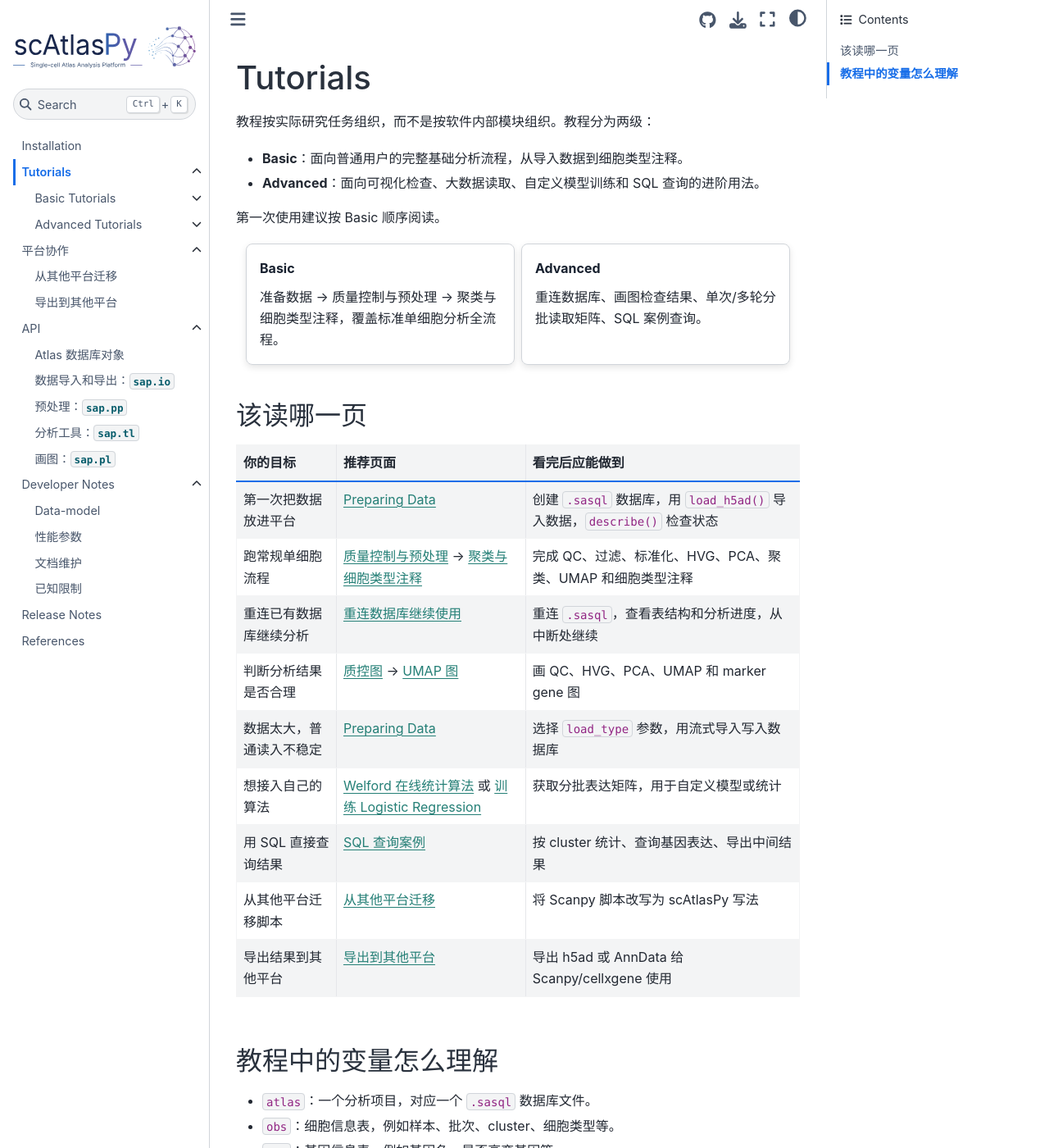
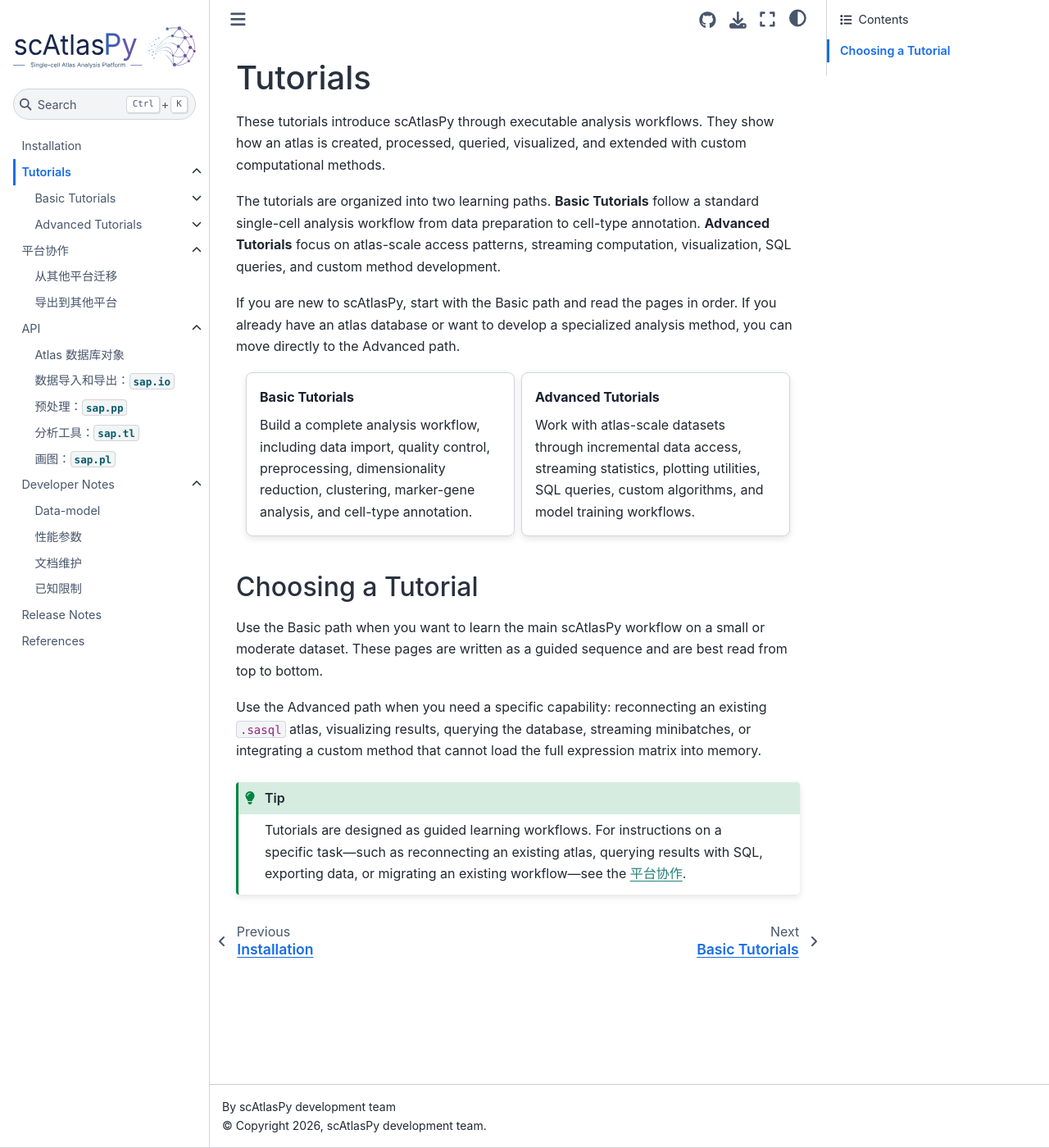
Before and after one commit to scAtlasPy/scAtlasPy, a Sphinx documentation site: the page built from docs/tutorials/index.md, in a window 1280 px wide and 1400 px high. Shown: the whole window at 82% size. Built offline with Sphinx 7.4.7 and the Sphinx Book theme 1.1.4, drawn with Linux system fonts in a browser that asks for light colours; some of the changed text lies outside the part shown.

Commit message:
finish index.md, installation.md, verify ipynb format for tutorials

````diff
--- a/docs/conf.py
+++ b/docs/conf.py
@@ -18,7 +18,7 @@ release = "0.1.0"
 version = release
 
 extensions = [
-    "myst_parser",
+    "myst_nb",
     "sphinx.ext.autodoc",
     "sphinx.ext.autosummary",
     "sphinx.ext.napoleon",
@@ -46,10 +46,11 @@ except Exception:
 
 source_suffix = {
     ".rst": "restructuredtext",
-    ".md": "markdown",
+    ".md": "myst-nb",
+    ".ipynb": "myst-nb",
 }
 master_doc = "index"
-exclude_patterns = ["_build", "Thumbs.db", ".DS_Store", "index_structure.md"]
+exclude_patterns = ["_build", "Thumbs.db", ".DS_Store", "structure"]
 
 myst_enable_extensions = [
     "colon_fence",
@@ -58,6 +59,9 @@ myst_enable_extensions = [
     "amsmath",
 ]
 myst_heading_anchors = 3
+nb_execution_mode = "off"
+nb_execution_timeout = 120
+nb_output_stderr = "remove"
 
 html_theme = "sphinx_book_theme"
 html_title = "A scalable Python platform for atlas-scale single-cell omics analysis beyond in-memory limits"
--- a/docs/installation.md
+++ b/docs/installation.md
@@ -1,104 +1,176 @@
 # Installation
 
-本页说明如何安装配置 scAtlasPy，并确认当前环境可以完整运行。下面的命令假设你已经拿到了项目代码，并且当前目录记为 `<repo>`。
+scAtlasPy requires Python 3.10 or later. It can be added to an existing
+single-cell analysis environment or installed in a new environment created for
+an analysis project.
 
+## Install scAtlasPy
 
-## 环境要求
-
-推荐使用 Python 3.10 或更高版本。当前源码包的运行依赖在仓库根目录的 `pyproject.toml` 中声明，主要包括：
-
-- `duckdb`：保存和查询 Atlas 数据库。
-- `scanpy`、`anndata`：读取和导出常见单细胞数据格式。
-- `numpy`、`pandas`、`scipy`、`scikit-learn`：矩阵计算、表格处理和机器学习。
-- `matplotlib`、`umap-learn`：可视化和 UMAP。
-
-
-## 安装运行依赖
-
-进入仓库根目录：
+Activate the Python environment used for your project, then install the latest
+stable release from PyPI:
 
 ```bash
-cd <repo>
+pip install scatlaspy
 ```
 
-以 editable mode 安装当前源码包和运行依赖：
+Required runtime dependencies are installed automatically.
+
+To upgrade an existing installation:
 
 ```bash
-python -m pip install -e .
+pip install --upgrade scatlaspy
 ```
 
-editable mode 会让 Python 直接使用 `src/scatlaspy/` 中的源码。修改源码后通常不需要重新安装。
+```{note}
+Before the first public PyPI release, install the current version from GitHub as
+described in {ref}`install-from-source`.
+```
 
-如果你只是临时运行源码而不安装包，也可以手动设置 `PYTHONPATH`：
+## Verify the Installation
+
+Start Python and import scAtlasPy:
+
+```python
+import scatlaspy as sap
+
+print(sap.__version__)
+```
+
+The installed version should be printed without an import error.
+
+## Create a New Project Environment
+
+Skip this section when you already have a suitable Python environment for your
+analysis project.
+
+A project environment provides control over package versions while allowing
+scAtlasPy and the other analysis, visualization, and machine-learning tools used
+in the same workflow to be installed together.
+
+For conda or mamba:
 
 ```bash
-export PYTHONPATH=$PWD/src:$PYTHONPATH
+conda create -n atlas-project python=3.11 pip
+conda activate atlas-project
+pip install --upgrade pip
+pip install scatlaspy
 ```
 
-如果你不在仓库根目录，也可以写成绝对路径：
+Replace `conda` with `mamba` when using Mamba.
+
+For Python's built-in `venv`:
 
 ```bash
-export PYTHONPATH=<repo>/src:$PYTHONPATH
+python -m venv .venv
+source .venv/bin/activate
+pip install --upgrade pip
+pip install scatlaspy
 ```
 
-## 检查环境
+## Optional Dependencies
 
-先确认 `scatlaspy` 可以导入：
+The standard installation includes the dependencies required for core
+scAtlasPy workflows. Some computational methods may require additional
+frameworks that are not installed automatically.
+
+For example, machine-learning workflows may require PyTorch. Install such
+frameworks according to the requirements of the corresponding workflow and your
+computing environment. GPU-enabled packages should be selected to match the
+available hardware and CUDA configuration.
+
+The documentation for each optional workflow identifies any additional
+dependencies that are required.
+
+(install-from-source)=
+## Install from Source
+
+Install the current development version directly from GitHub to use features
+that have not yet been included in a stable release:
 
 ```bash
-python -c "import scatlaspy as sap; print(sap.Atlas)"
+pip install "scatlaspy @ git+https://github.com/GaoLab-XDU/scAtlasPy.git"
 ```
 
-如果命令能正常输出 `sap.Atlas`，说明包已经可以被当前 Python 环境找到。
+To modify scAtlasPy itself, clone the repository and install it in editable
+mode:
 
-## 可选：用 PBMC3k 流程测试安装环境
-
-PBMC3k 是一个常用的单细胞 RNA-seq 入门数据集，包含约 3,000 个外周血单个核细胞。PBMC 中通常能看到 T 细胞、B 细胞、NK 细胞、单核细胞等免疫细胞类型，因此它经常被用来测试与演示单细胞数据的质控、标准化、降维和聚类流程。
-
-此处用于确认 scAtlasPy 是否可以在当前环境中正常运行。完成后，通常会得到一个 scAtlasPy 数据库文件和一个从数据库导出的 h5ad 文件。
-
-你可以在 Python 脚本或 notebook 中运行一个小型 PBMC3k 流程，确认 scAtlasPy 可以创建 Atlas 数据库、导入 h5ad、执行 QC 和导出结果。运行过程中可以打印类似日志：
-
-```text
-[quickstart] load Scanpy PBMC3k dataset
-[quickstart] create Atlas database
-[quickstart] import h5ad into Atlas
-[quickstart] calculate QC metrics
-[quickstart] filter cells and genes
-[quickstart] normalize and log1p
-[quickstart] find highly variable genes
-[quickstart] scale
-[quickstart] export h5ad: data/quickstart_out.h5ad
-[quickstart] done
+```bash
+git clone https://github.com/GaoLab-XDU/scAtlasPy.git
+cd scAtlasPy
+pip install -e .
 ```
 
-看到 `[quickstart] done` 表示示例流程已经完整跑完。
+Editable mode makes the active environment import scAtlasPy directly from the
+source tree. Changes to Python source files are therefore available without
+reinstalling the package.
 
-示例流程通常会在当前目录创建：
+Install the additional dependencies required for testing or documentation
+development with:
 
-```text
-data/quickstart_pbmc3k.h5ad
-data/quickstart_demo.sasql
-data/quickstart_out.h5ad
+```bash
+pip install -e ".[test]"
+pip install -e ".[docs]"
 ```
 
-其中：
+The dependency groups can also be installed together:
 
-- `quickstart_pbmc3k.h5ad` 是示例输入数据。
-- `quickstart_demo.sasql` 是 scAtlasPy 保存分析结果的 Atlas 数据库。
-- `quickstart_out.h5ad` 是从 Atlas 数据库导出的 h5ad 文件。
-
-```{warning}
-如果你的示例脚本会删除同名的 `data/quickstart_demo.sasql` 后重新创建数据库，请确认该文件不是你需要保留的分析结果。
+```bash
+pip install -e ".[test,docs]"
 ```
 
+Instructions for running the test suite and building the documentation are
+provided in the contributor documentation.
 
-## 下一步
+## Troubleshooting
 
-如果安装或 quickstart 运行失败，优先检查依赖是否安装完整、包是否通过 `python -m pip install -e .` 安装到当前环境，或者 `PYTHONPATH` 是否指向 `<repo>/src`。
+### `scatlaspy` cannot be imported
 
-- 将你的数据集文件写入 Atlas 数据库，阅读 {doc}`tutorials/basic/preparing-data`。
-- 继续完成标准单细胞流程：{doc}`tutorials/basic/quality-control-preprocessing` → {doc}`tutorials/basic/clustering-cell-type-annotation`。
-- 学习如何画 QC、HVG、PCA、UMAP 和 marker gene 图：{doc}`tutorials/advanced/qc-plots`。
-- 数据集太大时，在导入教程中选择流式导入：{doc}`tutorials/basic/preparing-data`。
-- 已经熟悉 Scanpy 的用户，查看迁移对照：{doc}`how-to/migrate-from-other-platforms`。
+Confirm that scAtlasPy is installed in the environment used to run the
+analysis:
+
+```bash
+pip show scatlaspy
+python -c "import sys; print(sys.executable)"
+```
+
+When multiple Python installations are available, invoke `pip` through the
+intended interpreter:
+
+```bash
+python -m pip install scatlaspy
+```
+
+This ensures that scAtlasPy is installed for that Python interpreter.
+
+### No matching distribution is available
+
+Check the Python version:
+
+```bash
+python --version
+```
+
+scAtlasPy requires Python 3.10 or later. Updating `pip` may also resolve package
+discovery or compatibility problems:
+
+```bash
+pip install --upgrade pip
+pip install scatlaspy
+```
+
+Before the first public PyPI release, install scAtlasPy directly from GitHub:
+
+```bash
+pip install "scatlaspy @ git+https://github.com/GaoLab-XDU/scAtlasPy.git"
+```
+
+## Next Steps
+
+After installing scAtlasPy:
+
+- Follow the {doc}`tutorials/index` to run a complete analysis workflow.
+- Prepare an atlas from your own data with
+  {doc}`tutorials/basic/preparing-data`.
+- Learn how scAtlasPy organizes and accesses atlas-scale data in
+  {doc}`developer/data-model`.
+- Explore the {doc}`api/index` for available classes and analysis functions.
--- a/docs/tutorials/index.md
+++ b/docs/tutorials/index.md
@@ -1,28 +1,59 @@
 # Tutorials
 
-教程按实际研究任务组织，而不是按软件内部模块组织。教程分为两级：
+These tutorials introduce scAtlasPy through executable analysis workflows. They
+show how an atlas is created, processed, queried, visualized, and extended with
+custom computational methods.
 
-- **Basic**：面向普通用户的完整基础分析流程，从导入数据到细胞类型注释。
-- **Advanced**：面向可视化检查、大数据读取、自定义模型训练和 SQL 查询的进阶用法。
+The tutorials are organized into two learning paths. **Basic Tutorials** follow
+a standard single-cell analysis workflow from data preparation to cell-type
+annotation. **Advanced Tutorials** focus on atlas-scale access patterns,
+streaming computation, visualization, SQL queries, and custom method
+development.
 
-第一次使用建议按 Basic 顺序阅读。
+If you are new to scAtlasPy, start with the Basic path and read the pages in
+order. If you already have an atlas database or want to develop a specialized
+analysis method, you can move directly to the Advanced path.
 
 ::::{grid} 1 2 2 2
 :gutter: 2
 
-:::{grid-item-card} Basic
+:::{grid-item-card} Basic Tutorials
 :link: basic/index
 :link-type: doc
-准备数据 → 质量控制与预处理 → 聚类与细胞类型注释，覆盖标准单细胞分析全流程。
+
+Build a complete analysis workflow, including data import, quality control,
+preprocessing, dimensionality reduction, clustering, marker-gene analysis, and
+cell-type annotation.
 :::
 
-:::{grid-item-card} Advanced
+:::{grid-item-card} Advanced Tutorials
 :link: advanced/index
 :link-type: doc
-重连数据库、画图检查结果、单次/多轮分批读取矩阵、SQL 案例查询。
+
+Work with atlas-scale datasets through incremental data access, streaming
+statistics, plotting utilities, SQL queries, custom algorithms, and model
+training workflows.
 :::
 
 ::::
+
+## Choosing a Tutorial
+
+Use the Basic path when you want to learn the main scAtlasPy workflow on a
+small or moderate dataset. These pages are written as a guided sequence and are
+best read from top to bottom.
+
+Use the Advanced path when you need a specific capability: reconnecting an
+existing `.sasql` atlas, visualizing results, querying the database, streaming
+minibatches, or integrating a custom method that cannot load the full expression
+matrix into memory.
+
+```{tip}
+Tutorials are designed as guided learning workflows. For instructions on a
+specific task—such as reconnecting an existing atlas, querying results with
+SQL, exporting data, or migrating an existing workflow—see the
+{doc}`../how-to/index`.
+```
 
 ```{toctree}
 :hidden:
@@ -31,28 +62,3 @@
 basic/index
 advanced/index
 ```
-
-## 该读哪一页
-
-| 你的目标 | 推荐页面 | 看完后应能做到 |
-|---|---|---|
-| 第一次把数据放进平台 | {doc}`basic/preparing-data` | 创建 `.sasql` 数据库，用 `load_h5ad()` 导入数据，`describe()` 检查状态 |
-| 跑常规单细胞流程 | {doc}`basic/quality-control-preprocessing` → {doc}`basic/clustering-cell-type-annotation` | 完成 QC、过滤、标准化、HVG、PCA、聚类、UMAP 和细胞类型注释 |
-| 重连已有数据库继续分析 | {doc}`advanced/reconnect-database` | 重连 `.sasql`，查看表结构和分析进度，从中断处继续 |
-| 判断分析结果是否合理 | {doc}`advanced/qc-plots` → {doc}`advanced/umap-plots` | 画 QC、HVG、PCA、UMAP 和 marker gene 图 |
-| 数据太大，普通读入不稳定 | {doc}`basic/preparing-data` | 选择 `load_type` 参数，用流式导入写入数据库 |
-| 想接入自己的算法 | {doc}`advanced/welford-online-statistics` 或 {doc}`advanced/train-logistic-regression` | 获取分批表达矩阵，用于自定义模型或统计 |
-| 用 SQL 直接查询结果 | {doc}`advanced/sql-query-cases` | 按 cluster 统计、查询基因表达、导出中间结果 |
-| 从其他平台迁移脚本 | {doc}`../how-to/migrate-from-other-platforms` | 将 Scanpy 脚本改写为 scAtlasPy 写法 |
-| 导出结果到其他平台 | {doc}`../how-to/export-to-other-platforms` | 导出 h5ad 或 AnnData 给 Scanpy/cellxgene 使用 |
-
-## 教程中的变量怎么理解
-
-- `atlas`：一个分析项目，对应一个 `.sasql` 数据库文件。
-- `obs`：细胞信息表，例如样本、批次、cluster、细胞类型等。
-- `var`：基因信息表，例如基因名、是否高变基因等。
-- `X_HyS_data`：表达矩阵中的非零表达值（长表格式）。
-- `X_HyS_indptr`：CSR 行指针表，与 `X_HyS_data` 共同构成稀疏表达矩阵。
-- `data`：原始表达值，存储在 `X_HyS_data.data`。
-- `data_log1p`：标准化并取 `log1p` 后的表达值，常用于画基因表达图。
-- `data_scale`：scale 后的表达值，常用于 PCA。
--- a/pyproject.toml
+++ b/pyproject.toml
@@ -36,17 +36,13 @@ test = [
 docs = [
     "sphinx>=7",
     "myst-parser",
+    "myst-nb",
     "sphinx-copybutton",
     "sphinx-design",
     "sphinx-autodoc-typehints",
     "sphinx-book-theme",
     "numpydoc",
 ]
-
-ml = [
-    "torch",
-]
-
 
 [tool.setuptools.packages.find]
 where = ["src"]
````
Also changed, not shown: README.md (+1 -1 lines), README_for_developer.md (+5 -7 lines), docs/structure/installation_structure.md (added, +32 -0 lines), docs/tutorials/basic/index.md (+7 -0 lines), docs/structure/index_structure.md (renamed from docs/index_structure.md), docs/tutorials/basic/notebook-output-example.ipynb (added).
